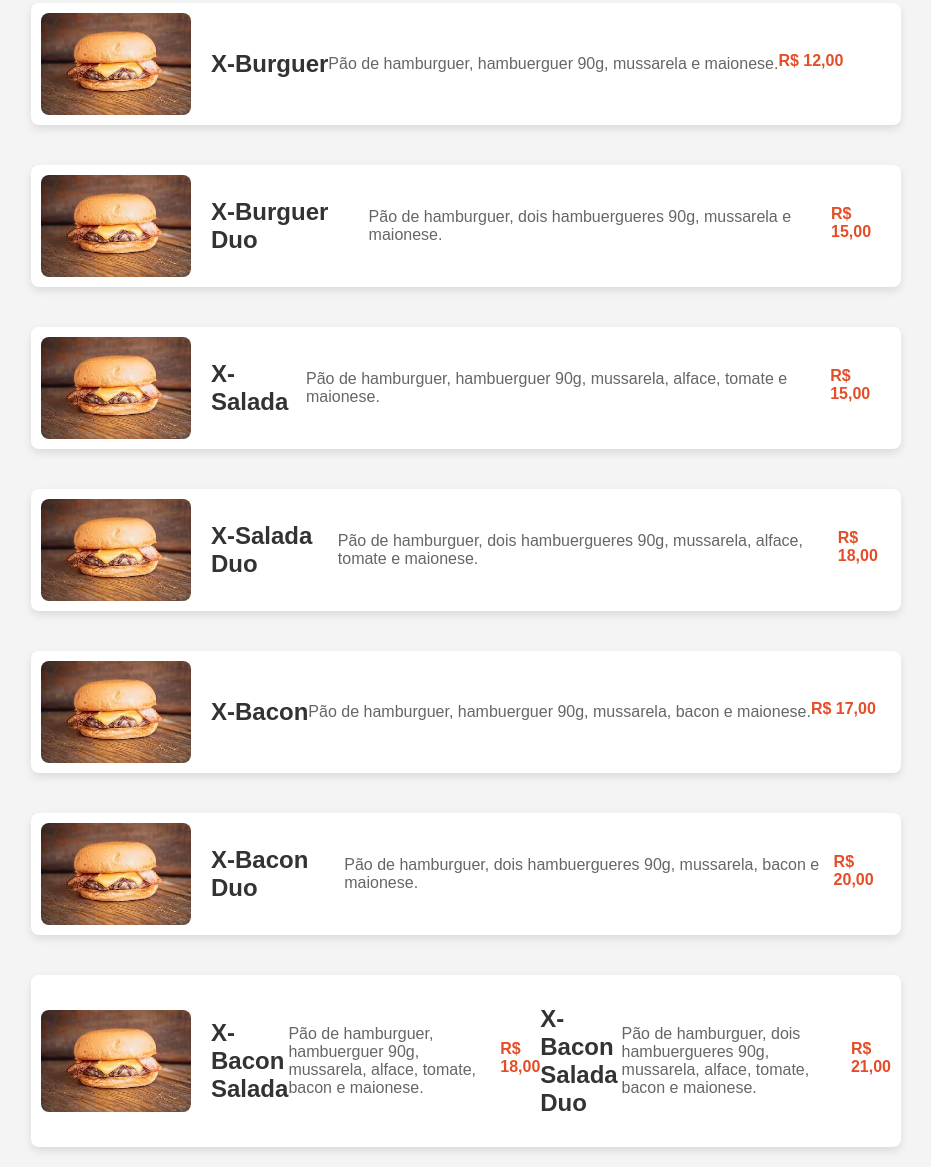
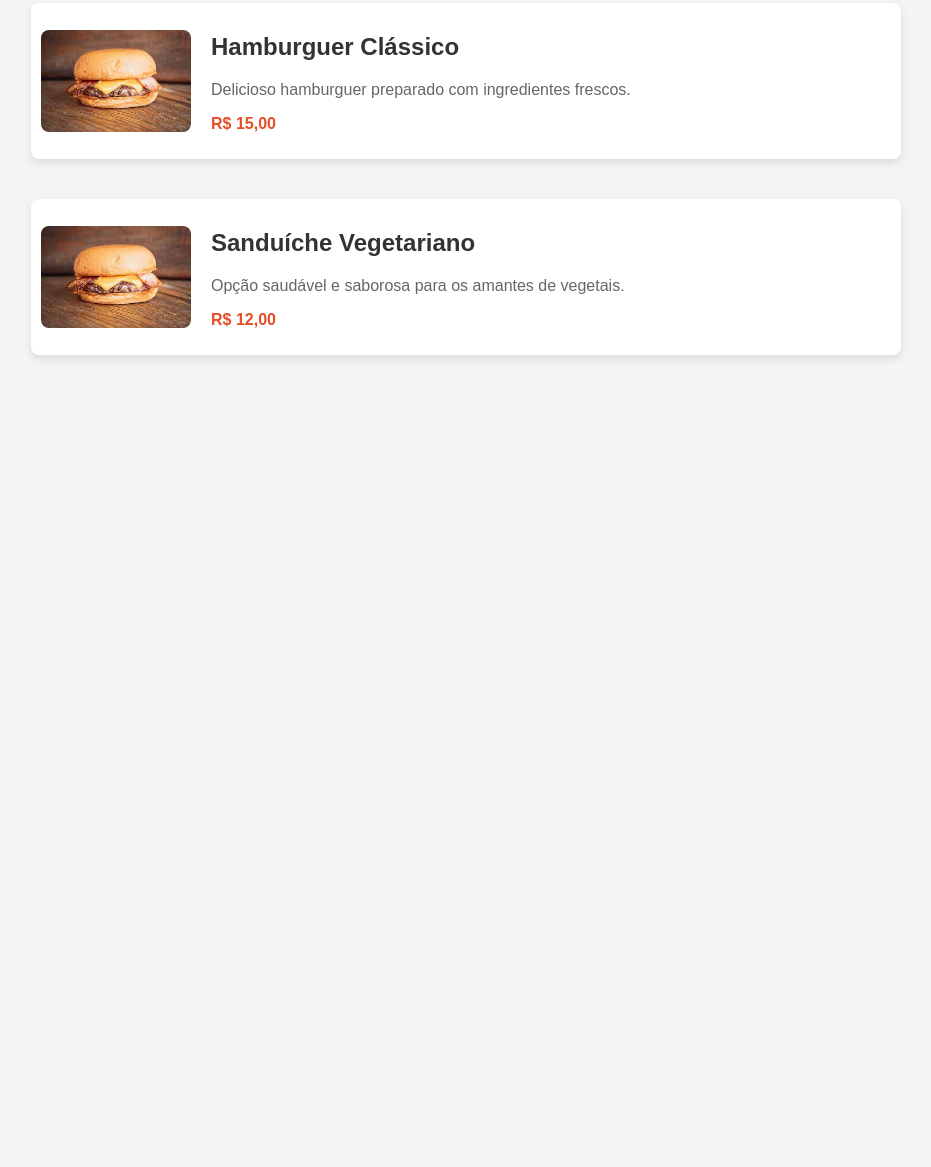
Before and after one commit to Verisssimo/Cardapio, a plain HTML site: page index.html in a window 1280 px wide. Shown: the part 17-1184 px from the top of the page, without its empty margins (174-1105 px from the left). After the commit the page ends 800 px from the top, so only its background shows below. Drawn offline with Linux system fonts and the light colour scheme.

Commit message:
Update index.html

```diff
--- a/index.html
+++ b/index.html
@@ -9,55 +9,21 @@
 <body>
 
     <div class="menu-item">
-        <img src="download.jpg" alt="X-Burguer">
-        <h2>X-Burguer</h2>
-        <p>Pão de hamburguer, hambuerguer 90g, mussarela e maionese.</p>
-        <p class="price">R$ 12,00</p>
+        <img src="download.jpg" alt="Hamburguer Clássico">
+        <div class="item-details">
+            <h2>Hamburguer Clássico</h2>
+            <p>Delicioso hamburguer preparado com ingredientes frescos.</p>
+            <p class="price">R$ 15,00</p>
+        </div>
     </div>
 
     <div class="menu-item">
-        <img src="download.jpg" alt="X-Burguer Duo">
-        <h2>X-Burguer Duo</h2>
-        <p>Pão de hamburguer, dois hambuergueres 90g, mussarela e maionese.</p>
-        <p class="price">R$ 15,00</p>
-    </div>
-
-    <div class="menu-item">
-        <img src="download.jpg" alt="X-Salada">
-        <h2>X-Salada</h2>
-        <p>Pão de hamburguer, hambuerguer 90g, mussarela, alface, tomate e maionese.</p>
-        <p class="price">R$ 15,00</p>
-    </div>
-
-    <div class="menu-item">
-        <img src="download.jpg" alt="X-Salada Duo">
-        <h2>X-Salada Duo</h2>
-        <p>Pão de hamburguer, dois hambuergueres 90g, mussarela, alface, tomate e maionese.</p>
-        <p class="price">R$ 18,00</p>
-    </div>
-
-    <div class="menu-item">
-        <img src="download.jpg" alt="X-Bacon">
-        <h2>X-Bacon</h2>
-        <p>Pão de hamburguer, hambuerguer 90g, mussarela, bacon e maionese.</p>
-        <p class="price">R$ 17,00</p>
-    </div>
-
-    <div class="menu-item">
-        <img src="download.jpg" alt="X-acon Duo">
-        <h2>X-Bacon Duo</h2>
-        <p>Pão de hamburguer, dois hambuergueres 90g, mussarela, bacon e maionese.</p>
-        <p class="price">R$ 20,00</p>
-    </div>
-
-    <div class="menu-item">
-        <img src="download.jpg" alt="X-Bacon Salada">
-        <h2>X-Bacon Salada</h2>
-        <p>Pão de hamburguer, hambuerguer 90g, mussarela, alface, tomate, bacon e maionese.</p>
-        <p class="price">R$ 18,00</p>
-        <h2>X-Bacon Salada Duo</h2>
-        <p>Pão de hamburguer, dois hambuergueres 90g, mussarela, alface, tomate, bacon e maionese.</p>
-        <p class="price">R$ 21,00</p>
+        <img src="download.jpg" alt="Sanduíche Vegetariano">
+        <div class="item-details">
+            <h2>Sanduíche Vegetariano</h2>
+            <p>Opção saudável e saborosa para os amantes de vegetais.</p>
+            <p class="price">R$ 12,00</p>
+        </div>
     </div>
 
     <!-- Adicione mais itens conforme necessário -->
```
